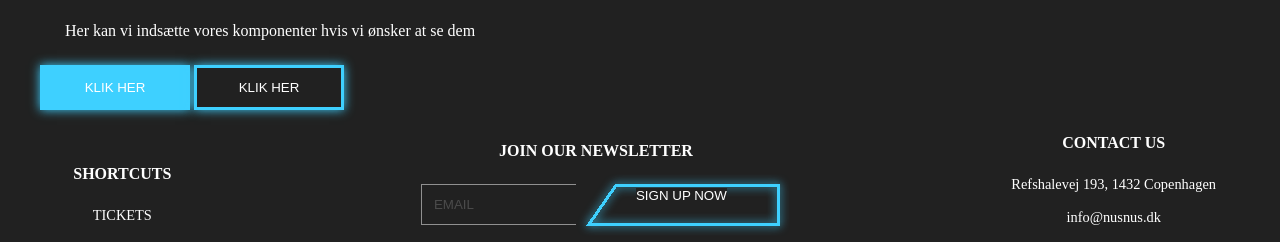
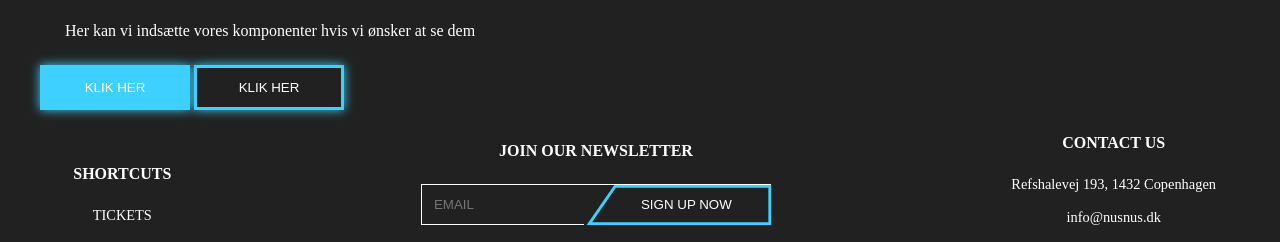
Before and after one commit to Fridakea/karrusel-festival, an Astro site: page /components-preview in a window 1280 px wide. Shown: the part 50-292 px from the top of the page. Built offline with nearby package versions, Linux system fonts and the light colour scheme; Astro itself is replaced by a stand-in of ours.

Commit message:
Changes in footer + signup to newsletter form and button

```diff
--- a/src/components/Footer.astro
+++ b/src/components/Footer.astro
@@ -6,7 +6,7 @@
 import SignupButton from "../components/buttons/Signup-button.astro";
 ---
 
-<div class="footer-container">
+<footer>
   <div class="flex-col flex-center mb-l">
     <h4>shortcuts</h4>
     <a href="/tickets">Tickets</a>
@@ -19,8 +19,8 @@
     <h4>Join our newsletter</h4>
 
     <form class="mb-l flex-row flex-center">
-      <input type="email" placeholder="EMAIL" />
-      <button type="submit">
+      <input class="newsletter-input" type="email" placeholder="EMAIL" />
+      <button class="tiltet-button" type="submit">
         <SignupButton />
         <span>SIGN UP NOW</span>
       </button>
@@ -57,10 +57,10 @@
   <a class="pc-hide" href="/">
     <Logo />
   </a>
-</div>
+</footer>
 
 <style>
-  .footer-container {
+  footer {
     display: flex;
     flex-direction: column;
     justify-content: center;
@@ -81,42 +81,13 @@
     text-decoration: underline;
   }
 
-  form {
-    position: relative;
-  }
-
-  input {
-    width: 350px;
-    padding: 12px;
-    border: 1px solid var(--text-color);
-    color: var(--text-color);
-    opacity: 0.5;
-    position: relative;
-    z-index: 0;
-  }
-
-  button {
-    border: none;
-    padding: none;
-    position: absolute;
-    left: 155px;
-    top: -10px;
-    z-index: 1;
-
-    & span {
-      position: absolute;
-      left: 60px;
-      top: 14px;
-    }
-  }
-
   img {
     width: 150px;
     height: 100%;
   }
 
   @media (min-width: 768px) {
-    .footer-container {
+    footer {
       padding: var(--spacing-large);
       flex-direction: row;
       justify-content: space-between;
--- a/src/components/buttons/Signup-button.astro
+++ b/src/components/buttons/Signup-button.astro
@@ -3,51 +3,15 @@
 ---
 
 <svg
-  width="214"
-  height="62"
-  viewBox="0 0 214 62"
+  class="signup-button"
+  width="190"
+  height="40"
+  viewBox="0 0 194 42"
   fill="none"
   xmlns="http://www.w3.org/2000/svg"
 >
-  <g filter="url(#filter0_d_666_3026)">
-    <path
-      d="M12.8628 50.5L39.8619 11.5H202.34V50.5H12.8628Z"
-      stroke="#3ED0FF"
-      stroke-width="3"
-      shape-rendering="crispEdges"></path>
-  </g>
-  <defs>
-    <filter
-      id="filter0_d_666_3026"
-      x="0"
-      y="0"
-      width="213.84"
-      height="62"
-      filterUnits="userSpaceOnUse"
-      color-interpolation-filters="sRGB"
-    >
-      <feFlood flood-opacity="0" result="BackgroundImageFix"></feFlood>
-      <feColorMatrix
-        in="SourceAlpha"
-        type="matrix"
-        values="0 0 0 0 0 0 0 0 0 0 0 0 0 0 0 0 0 0 127 0"
-        result="hardAlpha"></feColorMatrix>
-      <feOffset></feOffset>
-      <feGaussianBlur stdDeviation="5"></feGaussianBlur>
-      <feComposite in2="hardAlpha" operator="out"></feComposite>
-      <feColorMatrix
-        type="matrix"
-        values="0 0 0 0 0.243137 0 0 0 0 0.815686 0 0 0 0 1 0 0 0 1 0"
-      ></feColorMatrix>
-      <feBlend
-        mode="normal"
-        in2="BackgroundImageFix"
-        result="effect1_dropShadow_666_3026"></feBlend>
-      <feBlend
-        mode="normal"
-        in="SourceGraphic"
-        in2="effect1_dropShadow_666_3026"
-        result="shape"></feBlend>
-    </filter>
-  </defs>
+  <path
+    d="M2.8628 40.5L29.8619 1.5H192.34V40.5H2.8628Z"
+    stroke="#3ED0FF"
+    stroke-width="3"></path>
 </svg>
--- a/src/styles/style.css
+++ b/src/styles/style.css
@@ -122,3 +122,54 @@
 .logo-style:hover {
     stroke: var(--secondary-shade-color);
 }
+
+/* Styling tiltet signup button for newsletter signup */
+.signup-button path {
+    stroke: var(--tertiary-color);
+    transition: 0.2s ease-in-out;
+}
+
+.tiltet-button {
+    border: none;
+    padding: none;
+    position: absolute;
+    left: 163px;
+    top: 1px;
+    z-index: 1;
+
+    & span {
+      position: absolute;
+      left: 57px;
+      top: 12px;
+    }
+  }
+
+.tiltet-button:hover {
+    & .signup-button{
+        & path {
+            stroke: var(--tertiary-shade-color);
+        }
+    }
+
+    & span {
+        text-decoration: underline;
+    }
+}
+
+/* Styling the form and indput connected to the signup to newsletter form */
+form {
+    position: relative;
+  }
+
+  .newsletter-input {
+    width: 350px;
+    padding: 12px;
+    border: 1px solid var(--text-color);
+    color: var(--text-color);
+    position: relative;
+    z-index: 0;
+  }
+
+  .newsletter-input:focus-visible {
+    outline: 0;
+  }
```
